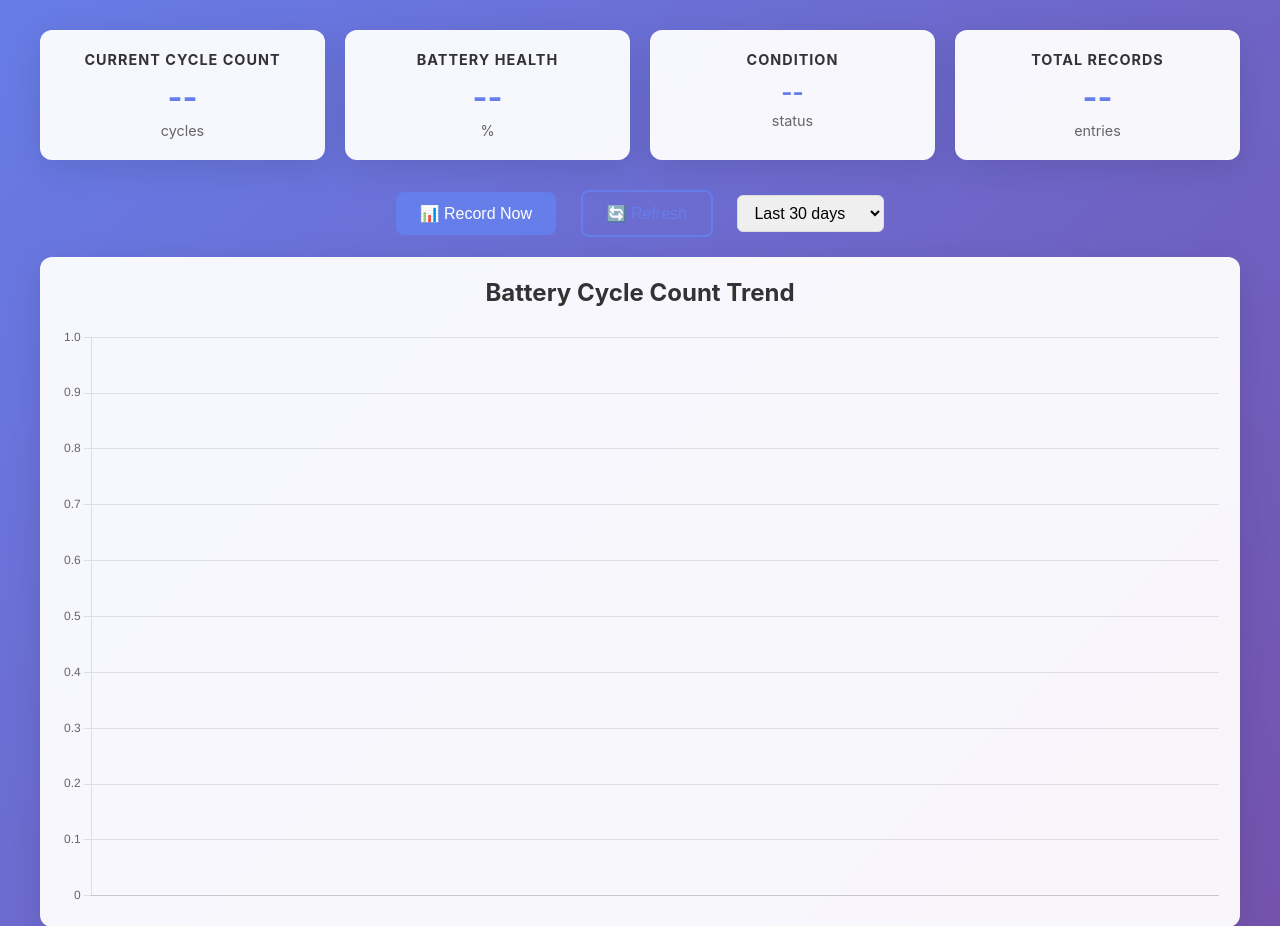
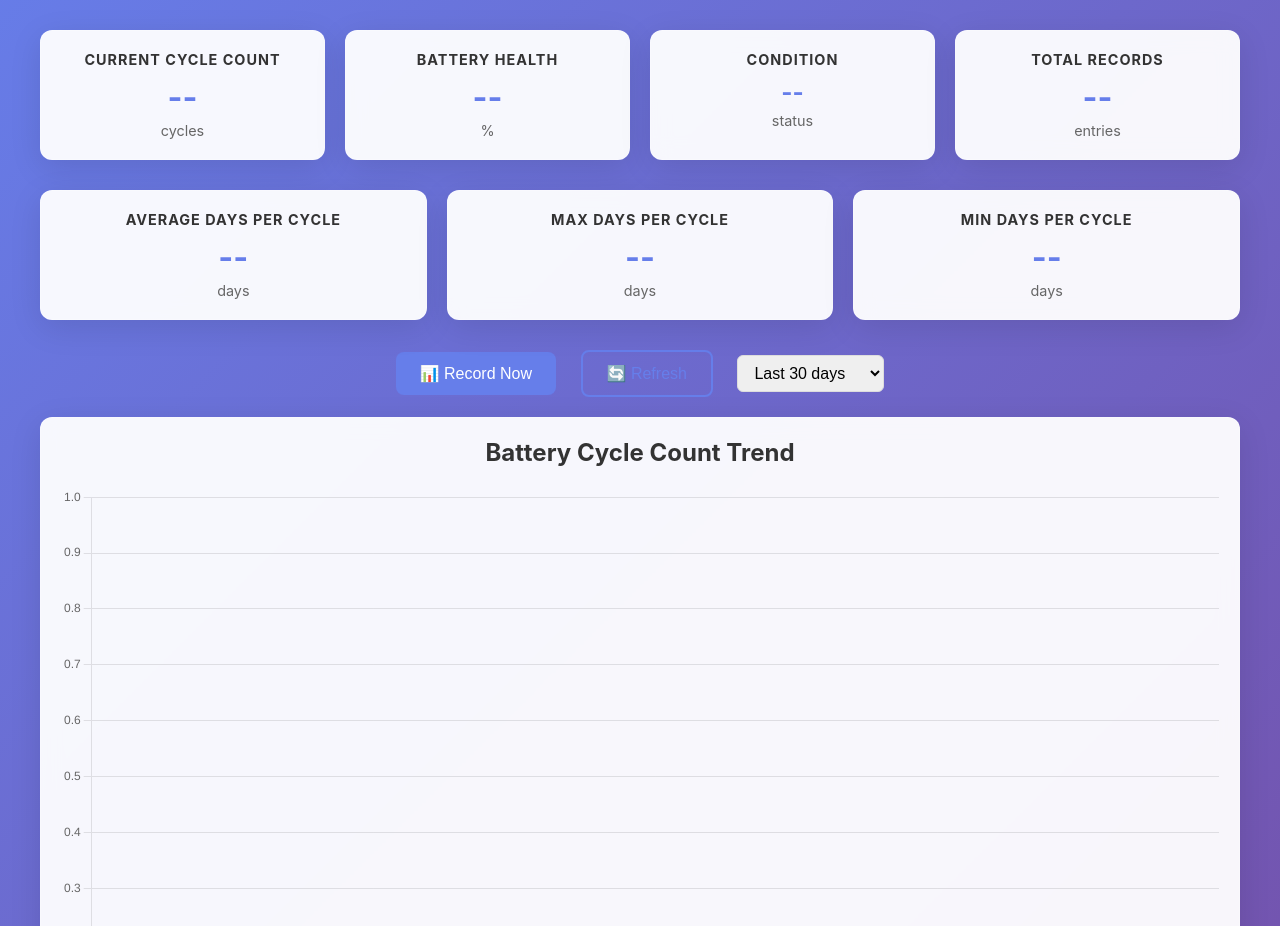
Before and after one commit to iam-nagarajan/mac-battery-cycle-tracker, a Flask app: page / in a window 1280 px wide. Shown: the part 100-1026 px from the top of the page. Run offline with Flask 3, Linux system fonts and the light colour scheme; data that the repository does not hold is empty.

Commit message:
Add more stats

```diff
--- a/app.py
+++ b/app.py
@@ -103,6 +103,11 @@ def api_record():
 def api_stats():
     """API endpoint to get battery statistics."""
     try:
+        days = request.args.get('days', 30, type=int)
+
+        # Limit days to reasonable range
+        days = max(1, min(days, 365))
+
         conn = sqlite3.connect(tracker.db_path, detect_types=sqlite3.PARSE_DECLTYPES | sqlite3.PARSE_COLNAMES)
         cursor = conn.cursor()
 
@@ -149,6 +154,62 @@ def api_stats():
             elif last_recent < first_recent:
                 trend = "decreasing"
 
+        # Calculate days between cycle count increments (filtered by time range)
+        cursor.execute("""
+            SELECT timestamp, cycle_count
+            FROM battery_cycles
+            WHERE timestamp >= datetime('now', '-{} days')
+            ORDER BY timestamp ASC
+        """.format(days))
+        all_records = cursor.fetchall()
+
+        days_between_increments = []
+        prev_cycle = None
+        prev_timestamp = None
+
+        for record in all_records:
+            record_timestamp = record[0]
+            record_cycle = record[1]
+
+            # Convert timestamp to datetime if needed
+            if not isinstance(record_timestamp, datetime):
+                if isinstance(record_timestamp, str):
+                    try:
+                        record_timestamp = datetime.fromisoformat(record_timestamp.replace('Z', '+00:00'))
+                    except:
+                        continue
+                else:
+                    continue
+
+            if prev_cycle is not None:
+                if record_cycle > prev_cycle:
+                    # Cycle count has increased - calculate days since first occurrence of previous cycle count
+                    if prev_timestamp and isinstance(prev_timestamp, datetime):
+                        days_diff = (record_timestamp - prev_timestamp).total_seconds() / 86400.0
+                        days_between_increments.append(days_diff)
+                    # Update to new cycle count and timestamp (first occurrence of new cycle count)
+                    prev_cycle = record_cycle
+                    prev_timestamp = record_timestamp
+                elif record_cycle < prev_cycle:
+                    # Cycle count decreased (shouldn't happen, but handle it)
+                    prev_cycle = record_cycle
+                    prev_timestamp = record_timestamp
+                # If record_cycle == prev_cycle, don't update - keep prev_timestamp pointing to first occurrence
+            else:
+                # First record - initialize
+                prev_cycle = record_cycle
+                prev_timestamp = record_timestamp
+
+        # Calculate statistics
+        avg_days = None
+        max_days = None
+        min_days = None
+
+        if days_between_increments:
+            avg_days = sum(days_between_increments) / len(days_between_increments)
+            max_days = max(days_between_increments)
+            min_days = min(days_between_increments)
+
         conn.close()
 
         stats = {
@@ -158,12 +219,16 @@ def api_stats():
             'min_cycle_count': min_cycles,
             'max_cycle_count': max_cycles,
             'cycles_per_day': round(cycles_per_day, 2),
-            'recent_trend': trend
+            'recent_trend': trend,
+            'avg_days_per_cycle': round(avg_days, 2) if avg_days is not None else None,
+            'max_days_per_cycle': round(max_days, 2) if max_days is not None else None,
+            'min_days_per_cycle': round(min_days, 2) if min_days is not None else None
         }
 
         return jsonify({
             'success': True,
-            'data': stats
+            'data': stats,
+            'days': days
         })
 
     except Exception as e:
--- a/templates/dashboard.html
+++ b/templates/dashboard.html
@@ -217,11 +217,29 @@
             </div>
         </div>
 
+        <div class="stats-grid">
+            <div class="stat-card">
+                <h3>Average Days per Cycle</h3>
+                <div class="value" id="avg-days-per-cycle">--</div>
+                <div class="unit">days</div>
+            </div>
+            <div class="stat-card">
+                <h3>Max Days per Cycle</h3>
+                <div class="value" id="max-days-per-cycle">--</div>
+                <div class="unit">days</div>
+            </div>
+            <div class="stat-card">
+                <h3>Min Days per Cycle</h3>
+                <div class="value" id="min-days-per-cycle">--</div>
+                <div class="unit">days</div>
+            </div>
+        </div>
+
         <div class="controls">
             <button class="btn" onclick="recordBatteryCycle()">📊 Record Now</button>
             <button class="btn btn-outline" onclick="refreshData()">🔄 Refresh</button>
 
-            <select id="timeRange" onchange="loadHistory()">
+            <select id="timeRange" onchange="onTimeRangeChange()">
                 <option value="7">Last 7 days</option>
                 <option value="30" selected>Last 30 days</option>
                 <option value="90">Last 90 days</option>
@@ -293,11 +311,24 @@
         }
 
         async function loadStats() {
+            const timeRange = document.getElementById('timeRange').value;
+
             try {
-                const data = await fetchAPI('/api/stats');
+                const data = await fetchAPI(`/api/stats?days=${timeRange}`);
                 const stats = data.data;
 
                 document.getElementById('total-records').textContent = stats.total_records || '--';
+
+                // Update cycle increment statistics
+                document.getElementById('avg-days-per-cycle').textContent =
+                    stats.avg_days_per_cycle !== null && stats.avg_days_per_cycle !== undefined
+                        ? stats.avg_days_per_cycle.toFixed(1) : '--';
+                document.getElementById('max-days-per-cycle').textContent =
+                    stats.max_days_per_cycle !== null && stats.max_days_per_cycle !== undefined
+                        ? stats.max_days_per_cycle.toFixed(1) : '--';
+                document.getElementById('min-days-per-cycle').textContent =
+                    stats.min_days_per_cycle !== null && stats.min_days_per_cycle !== undefined
+                        ? stats.min_days_per_cycle.toFixed(1) : '--';
             } catch (error) {
                 // Error already handled in fetchAPI
             }
@@ -314,6 +345,13 @@
             } catch (error) {
                 // Error already handled in fetchAPI
             }
+        }
+
+        async function onTimeRangeChange() {
+            await Promise.all([
+                loadHistory(),
+                loadStats()
+            ]);
         }
 
         function updateCharts(history) {
@@ -408,7 +446,7 @@
                         },
                         scales: {
                             y: {
-                                beginAtZero: false,
+                                beginAtZero: true,
                                 max: 100,
                                 grid: {
                                     color: 'rgba(0, 0, 0, 0.1)'
```
